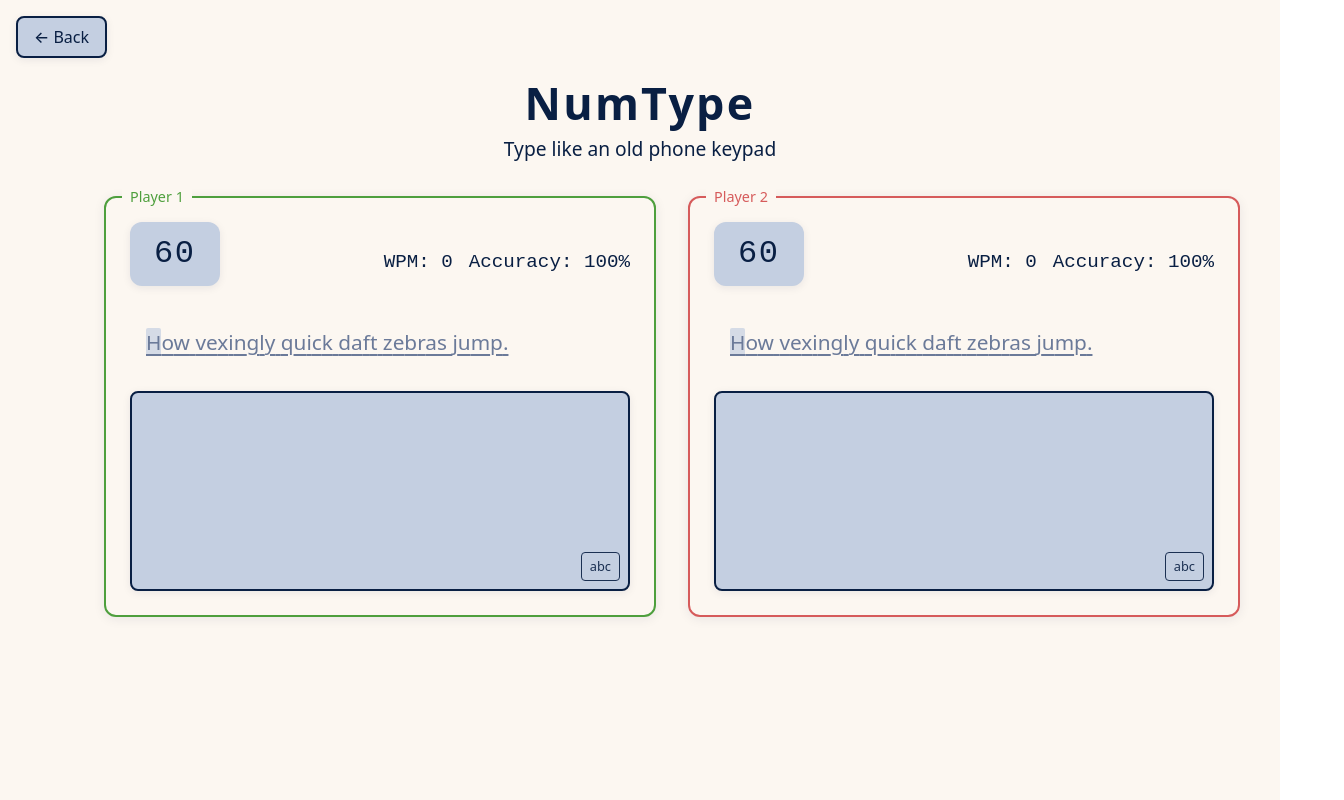
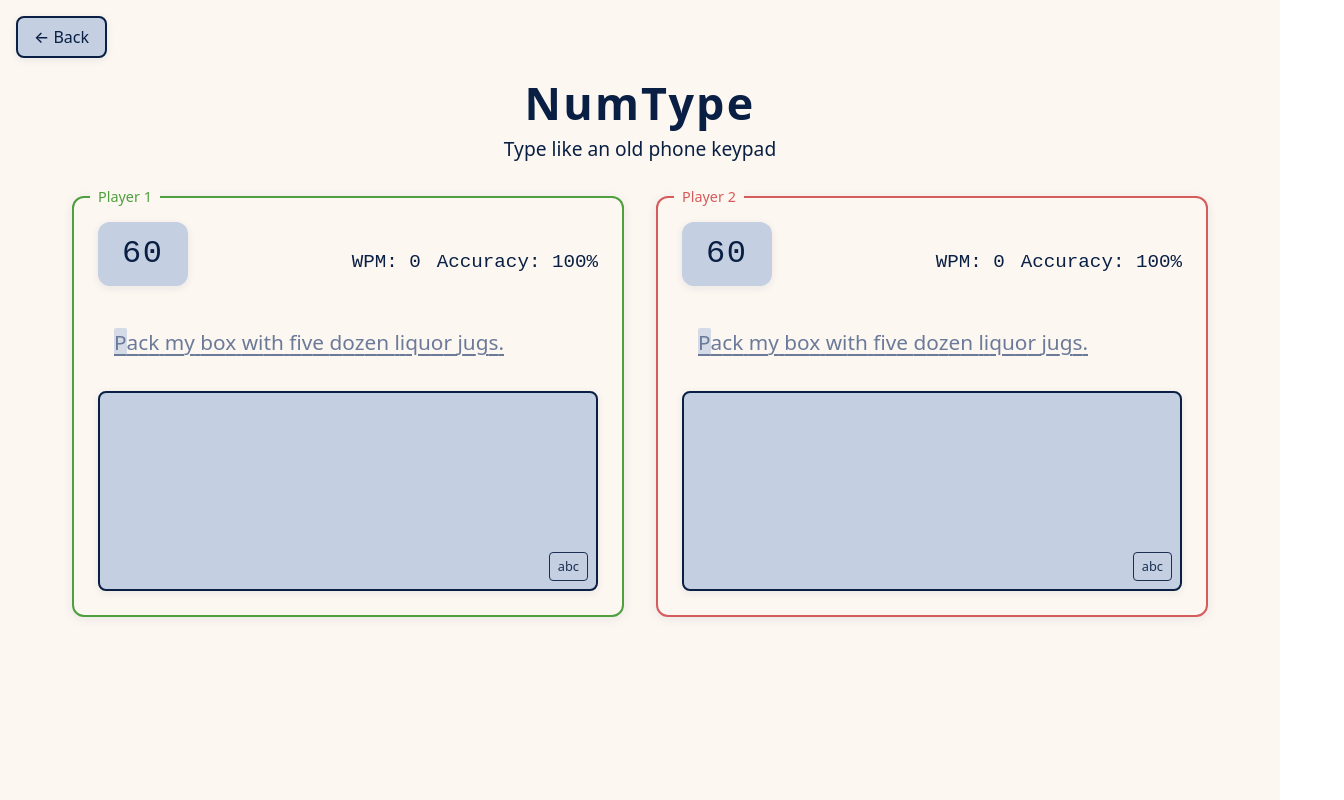
Before and after one commit to nikk-e/numtype, a React (Vite) app: page /2p in a window 1280 px wide. Shown: the whole page, 1344 px wide, since content can reach past the window. Built offline with nearby package versions, Linux system fonts and the light colour scheme.

Commit message:
truly one of the projects of all time

```diff
--- a/src/TypingBox.css
+++ b/src/TypingBox.css
@@ -4,7 +4,8 @@
   display: flex;
   flex-direction: column;
   align-items: center;
-  width: 600px;
+  width: 100%;
+  max-width: 600px;
 }
 
 .retry-button {
--- a/src/components/TwoPlayerGame.css
+++ b/src/components/TwoPlayerGame.css
@@ -1,12 +1,8 @@
 .two-player-game {
   display: flex;
   flex-direction: row;
-  justify-content: center;
   gap: 2rem;
-  width: 100%;
-  max-width: 1400px;
-  margin: 0 auto;
-  padding: 0 2rem;
+  padding: 0 1rem;
 }
 
 .game-results {
--- a/src/components/TwoPlayerGame.tsx
+++ b/src/components/TwoPlayerGame.tsx
@@ -39,14 +39,10 @@ const player2Keys: KeyboardConfig = {
 };
 
 const TwoPlayerGame: React.FC = () => {
-  const [targetText, setTargetText] = useState('');
+  const [targetText, setTargetText] = useState(() => sentences[Math.floor(Math.random() * sentences.length)]);
   const [isTestActive, setIsTestActive] = useState(false);
   const [timeLeft, setTimeLeft] = useState(60);
   const [testCompleted, setTestCompleted] = useState(false);
-
-  useEffect(() => {
-    setTargetText(sentences[Math.floor(Math.random() * sentences.length)]);
-  }, []);
 
   useEffect(() => {
     let timer: ReturnType<typeof setInterval>;
@@ -66,24 +62,17 @@ const TwoPlayerGame: React.FC = () => {
     setTestCompleted(true);
   };
 
-  const startNewGame = () => {
-    setTargetText(sentences[Math.floor(Math.random() * sentences.length)]);
+  const startNewGame = (isFirstGame?: boolean) => {
+    // Only keep the current sentence if explicitly starting first game
+    if (isFirstGame !== true) {
+      setTargetText(sentences[Math.floor(Math.random() * sentences.length)]);
+    }
+    player1Game.reset();
+    player2Game.reset();
     setTimeLeft(60);
-    setIsTestActive(true);
     setTestCompleted(false);
+    // Don't set isTestActive here - let the first keypress do it
   };
-
-  useEffect(() => {
-    const handleKeyDown = (e: KeyboardEvent) => {
-      if (!isTestActive && !testCompleted &&
-          (player1Keys.phoneMap[e.key] || player2Keys.phoneMap[e.key])) {
-        startNewGame();
-      }
-    };
-
-    window.addEventListener('keydown', handleKeyDown);
-    return () => window.removeEventListener('keydown', handleKeyDown);
-  }, [isTestActive, testCompleted]);
 
   const player1Game = useTypingGame({
     targetText,
@@ -103,13 +92,31 @@ const TwoPlayerGame: React.FC = () => {
 
   useEffect(() => {
     const handleKeyDown = (e: KeyboardEvent) => {
-      // Player 1 keys
-      if (Object.keys(player1Keys.phoneMap).includes(e.key) || e.key === player1Keys.modeSwitchKey) {
-        player1Game.handleKeyDown(e);
+      const isPlayer1Key = Object.keys(player1Keys.phoneMap).includes(e.key) || e.key === player1Keys.modeSwitchKey;
+      const isPlayer2Key = Object.keys(player2Keys.phoneMap).includes(e.key) || e.key === player2Keys.modeSwitchKey;
+
+      // Start game on first valid keypress
+      if (!isTestActive && !testCompleted && (isPlayer1Key || isPlayer2Key)) {
+        startNewGame(true);
+        setIsTestActive(true);
+        // Also handle the first keypress
+        if (isPlayer1Key) {
+          player1Game.handleKeyDown(e);
+        }
+        if (isPlayer2Key) {
+          player2Game.handleKeyDown(e);
+        }
+        return;
       }
-      // Player 2 keys
-      if (Object.keys(player2Keys.phoneMap).includes(e.key) || e.key === player2Keys.modeSwitchKey) {
-        player2Game.handleKeyDown(e);
+
+      // Regular gameplay
+      if (isTestActive) {
+        if (isPlayer1Key) {
+          player1Game.handleKeyDown(e);
+        }
+        if (isPlayer2Key) {
+          player2Game.handleKeyDown(e);
+        }
       }
     };
 
@@ -144,7 +151,7 @@ const TwoPlayerGame: React.FC = () => {
       {testCompleted && (
         <div className="game-results">
           <h2>{determineWinner()}</h2>
-          <button onClick={startNewGame} className="retry-button">
+          <button onClick={() => startNewGame()} className="retry-button">
             Play Again
           </button>
         </div>
--- a/src/hooks/useTypingGame.ts
+++ b/src/hooks/useTypingGame.ts
@@ -23,6 +23,7 @@ export interface UseTypingGameReturn {
   wpm: number;
   validCharCount: number;
   handleKeyDown: (e: KeyboardEvent) => void;
+  reset: () => void;
 }
 
 export const useTypingGame = ({
@@ -86,13 +87,14 @@ export const useTypingGame = ({
   };
 
   const handleKeyDown = (e: KeyboardEvent) => {
-    if (!isTestActive || timeLeft === 0) {
-      return;
-    }
-
     let key = e.key;
     if (key.startsWith('Numpad') || key.startsWith('Digit')) {
       key = key.slice(-1);
+    }
+
+    // Return early only if the timer has run out
+    if (timeLeft === 0) {
+      return;
     }
 
     if (key === keyboardConfig.modeSwitchKey) {
@@ -138,6 +140,15 @@ export const useTypingGame = ({
     setLastPressTime(now);
   };
 
+  const reset = () => {
+    setText('');
+    setLastKey(null);
+    setPressCount(0);
+    setLastPressTime(0);
+    setWritingMode('abc');
+    setStartTime(null);
+  };
+
   return {
     text,
     writingMode,
@@ -145,5 +156,6 @@ export const useTypingGame = ({
     wpm: calculateWPM(),
     validCharCount: getValidCharCount(),
     handleKeyDown,
+    reset,
   };
 };
```
Also changed, not shown: 1 other file (tests, documents, lock files or other folders).
